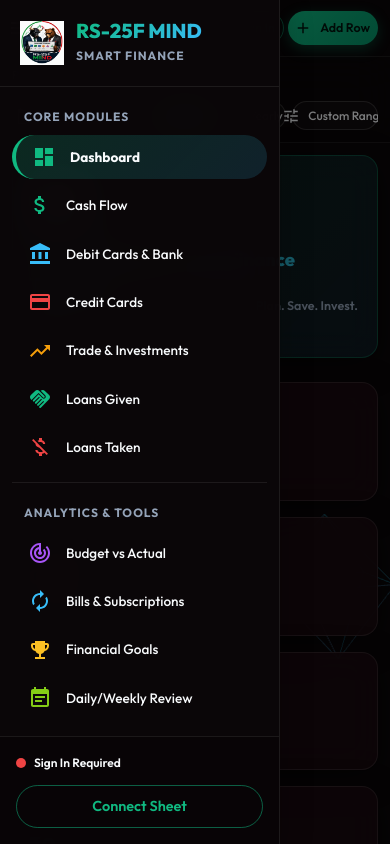
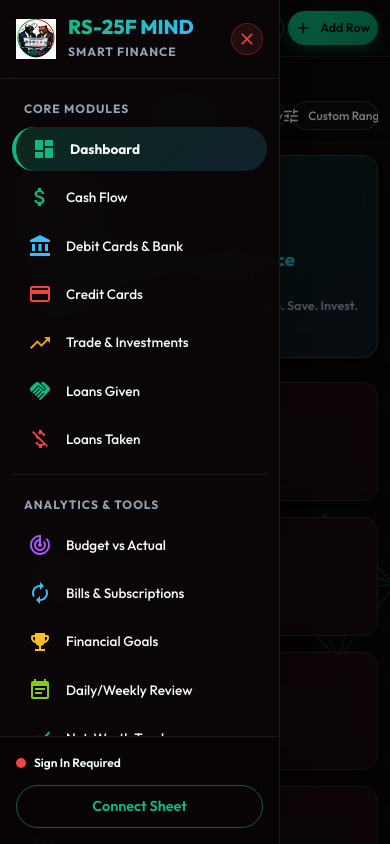
Before and after one commit to SriniRavichandran/google-rs-25FM, a React (Vite) app: page / in a window 390 px wide. Both pictures are taken after a click on the button "open drawer". Shown: the top 844 px of the page. Built offline with nearby package versions, Linux system fonts and the light colour scheme.

Commit message:
feat(ui/ux): add explicit mobile drawer close button (X) and desktop sidebar collapse/expand toggle button (< / menu)

```diff
--- a/src/App.jsx
+++ b/src/App.jsx
@@ -36,9 +36,14 @@ const MainAppContent = () => {
   const { currentView, theme } = useFinance();
   const muiTheme = getMuiTheme(theme);
   const [mobileOpen, setMobileOpen] = React.useState(false);
+  const [desktopOpen, setDesktopOpen] = React.useState(true);
 
-  const handleDrawerToggle = () => {
+  const handleMobileToggle = () => {
     setMobileOpen(prev => !prev);
+  };
+
+  const handleDesktopToggle = () => {
+    setDesktopOpen(prev => !prev);
   };
 
   const renderCurrentView = () => {
@@ -64,9 +69,27 @@ const MainAppContent = () => {
     <ThemeProvider theme={muiTheme}>
       <CssBaseline />
       <Box sx={{ display: 'flex', minHeight: '100vh', width: '100vw', overflowX: 'hidden' }}>
-        <Sidebar mobileOpen={mobileOpen} onClose={handleDrawerToggle} />
-        <Box component="main" sx={{ flexGrow: 1, minHeight: '100vh', width: '100%', overflowX: 'hidden' }}>
-          <TopHeader onMobileNavToggle={handleDrawerToggle} />
+        <Sidebar
+          mobileOpen={mobileOpen}
+          onClose={handleMobileToggle}
+          desktopOpen={desktopOpen}
+          onDesktopClose={handleDesktopToggle}
+        />
+        <Box
+          component="main"
+          sx={{
+            flexGrow: 1,
+            minHeight: '100vh',
+            width: '100%',
+            overflowX: 'hidden',
+            transition: 'margin-left 0.3s ease, width 0.3s ease'
+          }}
+        >
+          <TopHeader
+            onMobileNavToggle={handleMobileToggle}
+            onDesktopNavToggle={handleDesktopToggle}
+            desktopOpen={desktopOpen}
+          />
           <PeriodTrackerBar />
           {renderCurrentView()}
         </Box>
--- a/src/components/Sidebar.jsx
+++ b/src/components/Sidebar.jsx
@@ -11,6 +11,9 @@ import {
   Divider,
   Button
 } from '@mui/material';
+import IconButton from '@mui/material/IconButton';
+import CloseIcon from '@mui/icons-material/Close';
+import ChevronLeftIcon from '@mui/icons-material/ChevronLeft';
 import DashboardIcon from '@mui/icons-material/Dashboard';
 import CreditCardIcon from '@mui/icons-material/CreditCard';
 import AccountBalanceIcon from '@mui/icons-material/AccountBalance';
@@ -27,7 +30,7 @@ import { useFinance } from '../context/FinanceContext.jsx';
 
 const drawerWidth = 280;
 
-const Sidebar = ({ mobileOpen, onClose }) => {
+const Sidebar = ({ mobileOpen, onClose, desktopOpen = true, onDesktopClose }) => {
   const { currentView, setCurrentView, isAuthenticated, handleGoogleLogin } = useFinance();
 
   const handleNavClick = (id) => {
@@ -57,9 +60,10 @@ const Sidebar = ({ mobileOpen, onClose }) => {
 
   const drawerContent = (
     <Box sx={{ height: '100%', display: 'flex', flexDirection: 'column' }}>
-      {/* Sidebar Header Brand Logo */}
-      <Box sx={{ p: 2.5, display: 'flex', alignItems: 'center', gap: 1.5 }}>
-        <img src="logo.png" alt="RS-25F MIND Logo" style={{ width: 44, height: 44, objectFit: 'contain' }} />
+      {/* Sidebar Header Brand Logo + Mobile Close (X) & Desktop Collapse (<) Buttons */}
+      <Box sx={{ p: 2, display: 'flex', alignItems: 'center', justifyContent: 'space-between' }}>
+        <Box sx={{ display: 'flex', alignItems: 'center', gap: 1.5 }}>
+          <img src="logo.png" alt="RS-25F MIND Logo" style={{ width: 40, height: 40, objectFit: 'contain' }} />
           <Box>
             <Typography variant="h6" sx={{ fontWeight: 800, lineHeight: 1.1, background: 'linear-gradient(135deg, #10b981, #38bdf8)', WebkitBackgroundClip: 'text', WebkitTextFillColor: 'transparent' }}>
               RS-25F MIND
@@ -68,6 +72,37 @@ const Sidebar = ({ mobileOpen, onClose }) => {
               SMART FINANCE
             </Typography>
           </Box>
+        </Box>
+
+        {/* Mobile Close Icon Button (X) */}
+        <IconButton
+          onClick={onClose}
+          size="small"
+          sx={{
+            display: { xs: 'flex', md: 'none' },
+            color: '#ef4444',
+            background: 'rgba(239, 68, 68, 0.1)',
+            border: '1px solid rgba(239, 68, 68, 0.3)',
+            '&:hover': { background: 'rgba(239, 68, 68, 0.25)' }
+          }}
+        >
+          <CloseIcon fontSize="small" />
+        </IconButton>
+
+        {/* Desktop Collapse Icon Button (<) */}
+        <IconButton
+          onClick={onDesktopClose}
+          size="small"
+          sx={{
+            display: { xs: 'none', md: 'flex' },
+            color: '#38bdf8',
+            background: 'rgba(56, 189, 248, 0.1)',
+            border: '1px solid rgba(56, 189, 248, 0.3)',
+            '&:hover': { background: 'rgba(56, 189, 248, 0.25)' }
+          }}
+        >
+          <ChevronLeftIcon fontSize="small" />
+        </IconButton>
       </Box>
 
       <Divider sx={{ borderColor: 'rgba(255, 255, 255, 0.08)' }} />
@@ -144,7 +179,7 @@ const Sidebar = ({ mobileOpen, onClose }) => {
   );
 
   return (
-    <Box component="nav" sx={{ width: { md: drawerWidth }, flexShrink: { md: 0 } }}>
+    <Box component="nav" sx={{ width: desktopOpen ? { md: drawerWidth } : 0, flexShrink: { md: 0 }, transition: 'width 0.3s ease' }}>
       {/* Mobile temporary drawer */}
       <Drawer
         variant="temporary"
@@ -166,6 +201,7 @@ const Sidebar = ({ mobileOpen, onClose }) => {
       </Drawer>
 
       {/* Desktop permanent drawer */}
+      {desktopOpen && (
         <Drawer
           variant="permanent"
           sx={{
@@ -182,6 +218,7 @@ const Sidebar = ({ mobileOpen, onClose }) => {
         >
           {drawerContent}
         </Drawer>
+      )}
     </Box>
   );
 };
--- a/src/components/TopHeader.jsx
+++ b/src/components/TopHeader.jsx
@@ -17,9 +17,10 @@ import LockIcon from '@mui/icons-material/Lock';
 import LogoutIcon from '@mui/icons-material/Logout';
 import SyncIcon from '@mui/icons-material/Sync';
 import MenuIcon from '@mui/icons-material/Menu';
+import ChevronLeftIcon from '@mui/icons-material/ChevronLeft';
 import { useFinance } from '../context/FinanceContext.jsx';
 
-const TopHeader = ({ onMobileNavToggle }) => {
+const TopHeader = ({ onMobileNavToggle, onDesktopNavToggle, desktopOpen = true }) => {
   const {
     currentView,
     theme,
@@ -55,13 +56,15 @@ const TopHeader = ({ onMobileNavToggle }) => {
         background: 'rgba(11, 7, 9, 0.9)',
         backdropFilter: 'blur(20px)',
         borderBottom: '1px solid rgba(255, 255, 255, 0.08)',
-        ml: { md: '280px', xs: 0 },
-        width: { md: 'calc(100% - 280px)', xs: '100%' },
+        ml: desktopOpen ? { md: '280px', xs: 0 } : 0,
+        width: desktopOpen ? { md: 'calc(100% - 280px)', xs: '100%' } : '100%',
+        transition: 'margin-left 0.3s ease, width 0.3s ease',
         zIndex: 1100
       }}
     >
       <Toolbar sx={{ justifyContent: 'space-between', py: 0.5, px: { xs: 1.5, sm: 2 }, minHeight: '56px !important', gap: 1 }}>
         <Box sx={{ display: 'flex', alignItems: 'center', minWidth: 0 }}>
+          {/* Mobile Menu Toggle Button */}
           <IconButton
             color="inherit"
             aria-label="open drawer"
@@ -71,6 +74,25 @@ const TopHeader = ({ onMobileNavToggle }) => {
           >
             <MenuIcon />
           </IconButton>
+
+          {/* Desktop Menu Toggle Button */}
+          <Tooltip title={desktopOpen ? "Close / Collapse Sidebar" : "Open Sidebar Menu"}>
+            <IconButton
+              color="inherit"
+              edge="start"
+              onClick={onDesktopNavToggle}
+              sx={{
+                mr: 1.5,
+                display: { xs: 'none', md: 'flex' },
+                background: 'rgba(255, 255, 255, 0.05)',
+                border: '1px solid rgba(255, 255, 255, 0.1)',
+                '&:hover': { background: 'rgba(56, 189, 248, 0.15)', borderColor: '#38bdf8' }
+              }}
+            >
+              {desktopOpen ? <ChevronLeftIcon /> : <MenuIcon />}
+            </IconButton>
+          </Tooltip>
+
           <Typography
             variant="h6"
             noWrap
```
Lines whose indentation alone changed are shown as unchanged.
